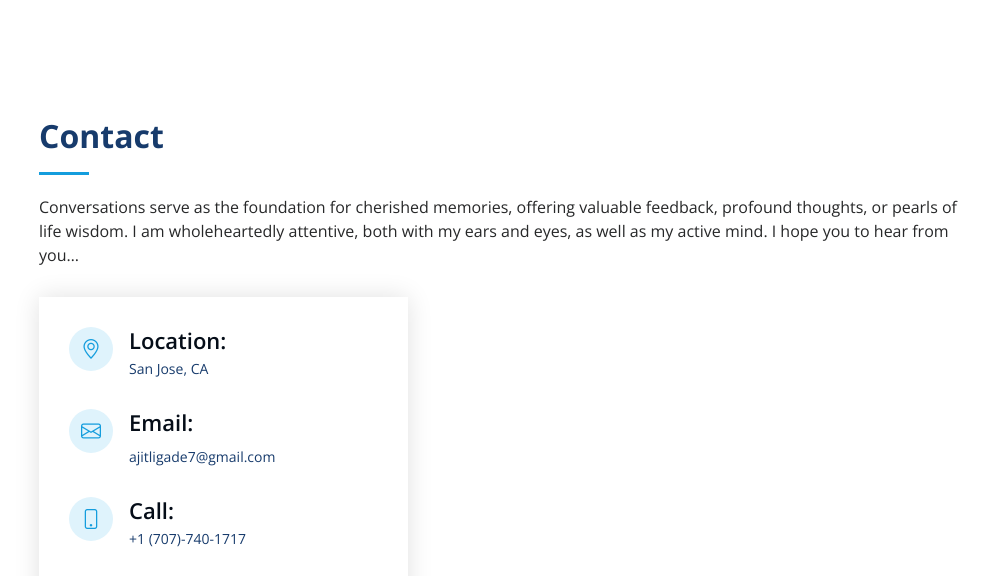
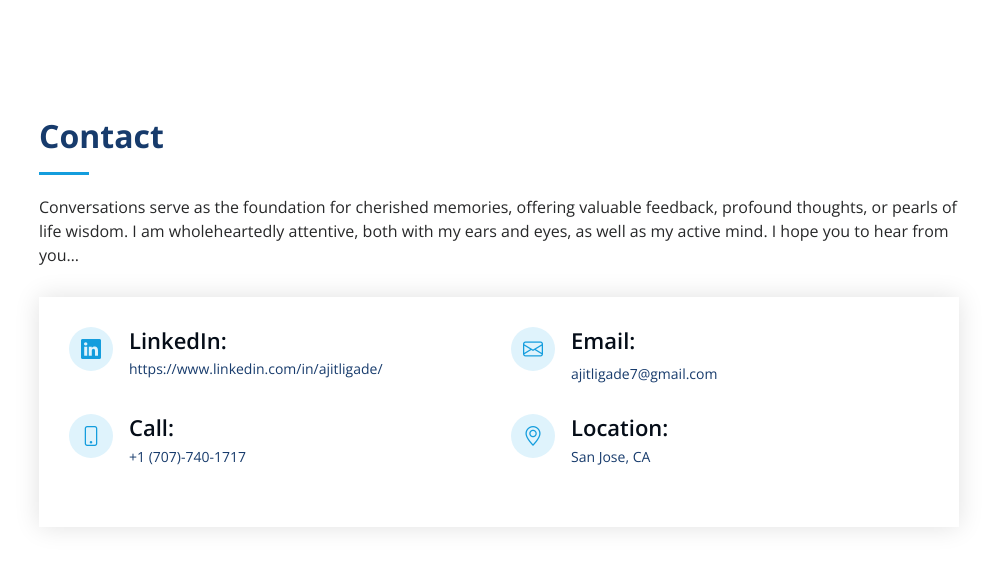
Before and after one commit to ajitligade/ajitligade.github.io, a plain HTML site: page index.html in a window 1280 px wide. Shown: the part 10306-10882 px from the top of the page, without its empty margins (291-1280 px from the left). Drawn offline with nearby package versions, Linux system fonts and the light colour scheme; grey boxes are pictures that could not be loaded.

Commit message:
Update index.html

```diff
--- a/index.html
+++ b/index.html
@@ -803,42 +803,53 @@ leading to an increase in SOB by 31% in automotive OEM segment, recognized and a
     <!-- ======= Contact Section ======= -->
     <section id="contact" class="contact">
       <div class="container">
-
+        <div data-aos="fade-up">
         <div class="section-title">
           <h2>Contact</h2>
-          <p>Conversations serve as the foundation for cherished memories, offering valuable feedback, profound thoughts, or pearls of life wisdom. I am wholeheartedly attentive, both with my ears and eyes, as well as my active mind. I hope you to hear from you…</p>
+          <p>Conversations serve as the foundation for cherished memories, offering valuable feedback, profound thoughts, or pearls of life wisdom. I am wholeheartedly attentive, both with my ears and eyes, as well as my active mind. I hope you to hear from you… </p>
         </div>
 
-        <div class="row" data-aos="fade-in">
+        <div class="row" data-aos="fade-up" data-aos-delay="100">
 
-          <div class="col-lg-5 d-flex align-items-stretch">
+          <div class="col-lg-12 d-flex align-items-stretch">
+
             <div class="info">
+              <div class="row">
+                <div class="col-lg-6">
+                <div class="LinkedIn">
+                  <a href="https://www.linkedin.com/in/ajitligade/" target="_blank"><i class="bi bi-linkedin"></i></a>
+                  <h4>LinkedIn: </h4>
+                  <a href="https://www.linkedin.com/in/ajitligade/" target="_blank"><p> https://www.linkedin.com/in/ajitligade/</p></a>
+                </div>
+                </div>
+                <div class="col-lg-6">
+                <div class="email">
+                  <a href="mailto:ajitligade7@gmail.com" target="_blank"><i class="bi bi-envelope"></i></a>
+                  <h4>Email: </h4>
+                  <a href="mailto:ajitligade7@gmail.com" target="_blank"><p>ajitligade7@gmail.com</p></a>
+                </div>
+                </div>
+              </div>
+              <div class="row">
+                <div class="col-lg-6">
+                <div class="phone">
+                  <i class="bi bi-phone"></i>
+                  <h4>Call:</h4>
+                  <p>+1 (707)-740-1717</p>
+                </div>
+                </div>
+                <div class="col-lg-6">
                 <div class="address">
                   <i class="bi bi-geo-alt"></i>
                   <h4>Location:</h4>
                   <p>San Jose, CA</p>
                 </div>
-
-              <div class="email">
-                <i class="bi bi-envelope"></i>
-                <h4>Email:</h4>
-                <p>ajitligade7@gmail.com</p>
                 </div>
-
-              <div class="phone">
-                <i class="bi bi-phone"></i>
-                <h4>Call:</h4>
-                <p>+1 (707)-740-1717</p>
               </div>
-<iframe src="https://www.google.com/maps/embed?pb=!1m18!1m12!1m3!1d3172.3090419565965!2d-121.88364642462464!3d37.3351916373608!2m3!1f0!2f0!3f0!3m2!1i1024!2i768!4f13.1!3m3!1m2!1s0x808fccb864de43d5%3A0x397ffe721937340e!2sSan%20Jos%C3%A9%20State%20University!5e0!3m2!1sen!2sus!4v1695531759684!5m2!1sen!2sus" frameborder="0" style="border:0; width: 100%; height: 290px;" allowfullscreen></iframe>
-
-
           </div>
-
         </div>
-
         </div>
-
+        </div>
       </div>
     </section><!-- End Contact Section -->
 
```
Lines whose indentation alone changed are shown as unchanged.
